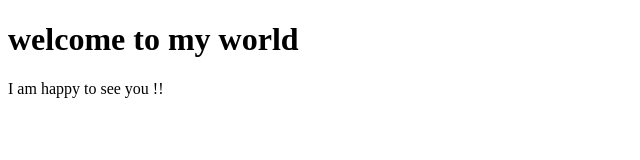
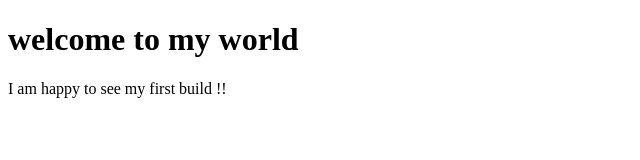
Before and after one commit to shubham07kohale/demo-project, a plain HTML site: page index.html in a window 1280 px wide. Shown: the full height of the page, 0-640 px from the left. Drawn offline with Linux system fonts and the light colour scheme.

Commit message:
1st commit

```diff
--- a/index.html
+++ b/index.html
@@ -2,4 +2,4 @@
 <title>HI TEAM </title>
 
 <h1>welcome to my world </h1>
-<p>I am happy to see you !! </p>
+<p>I am happy to see my first build  !! </p>
```
